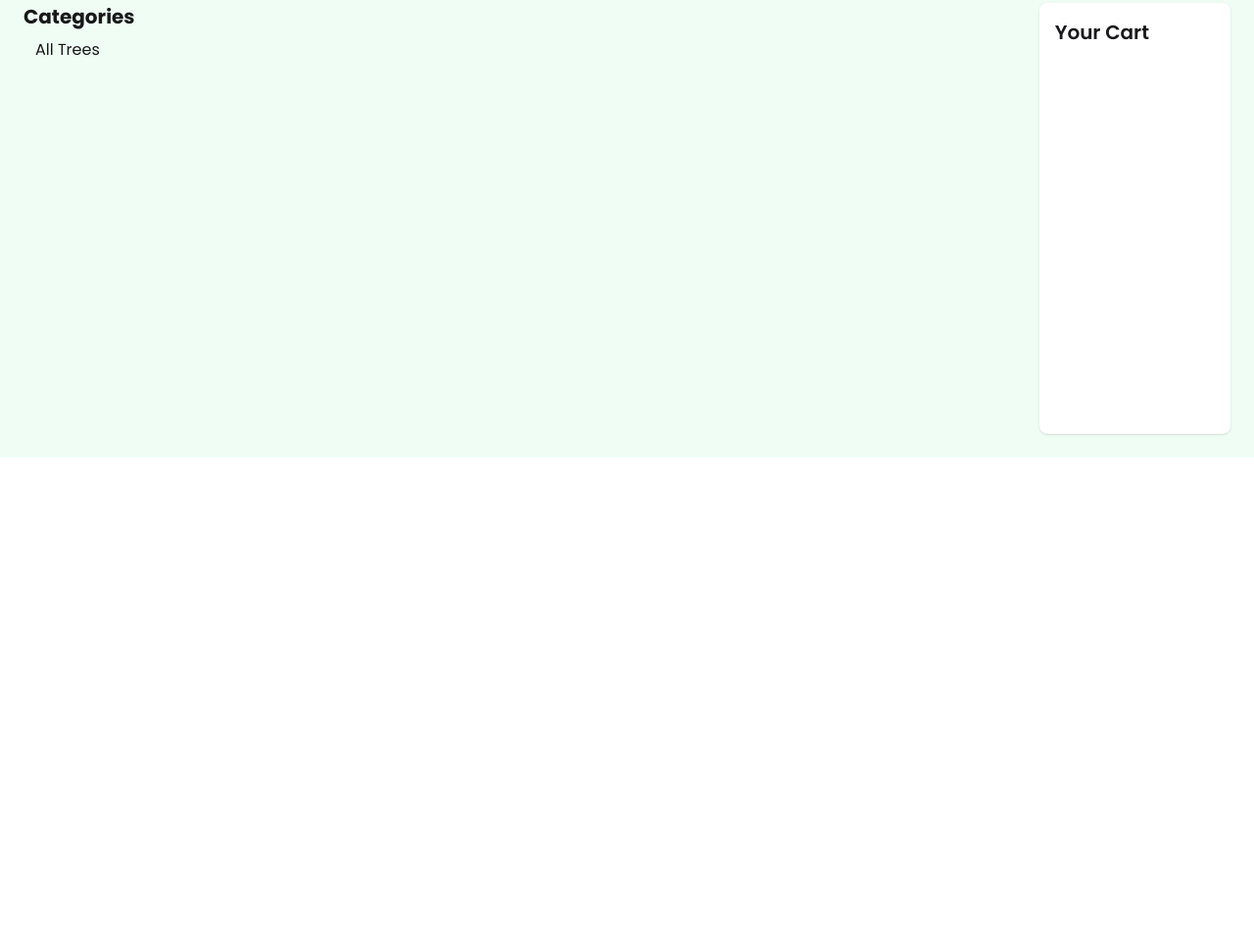
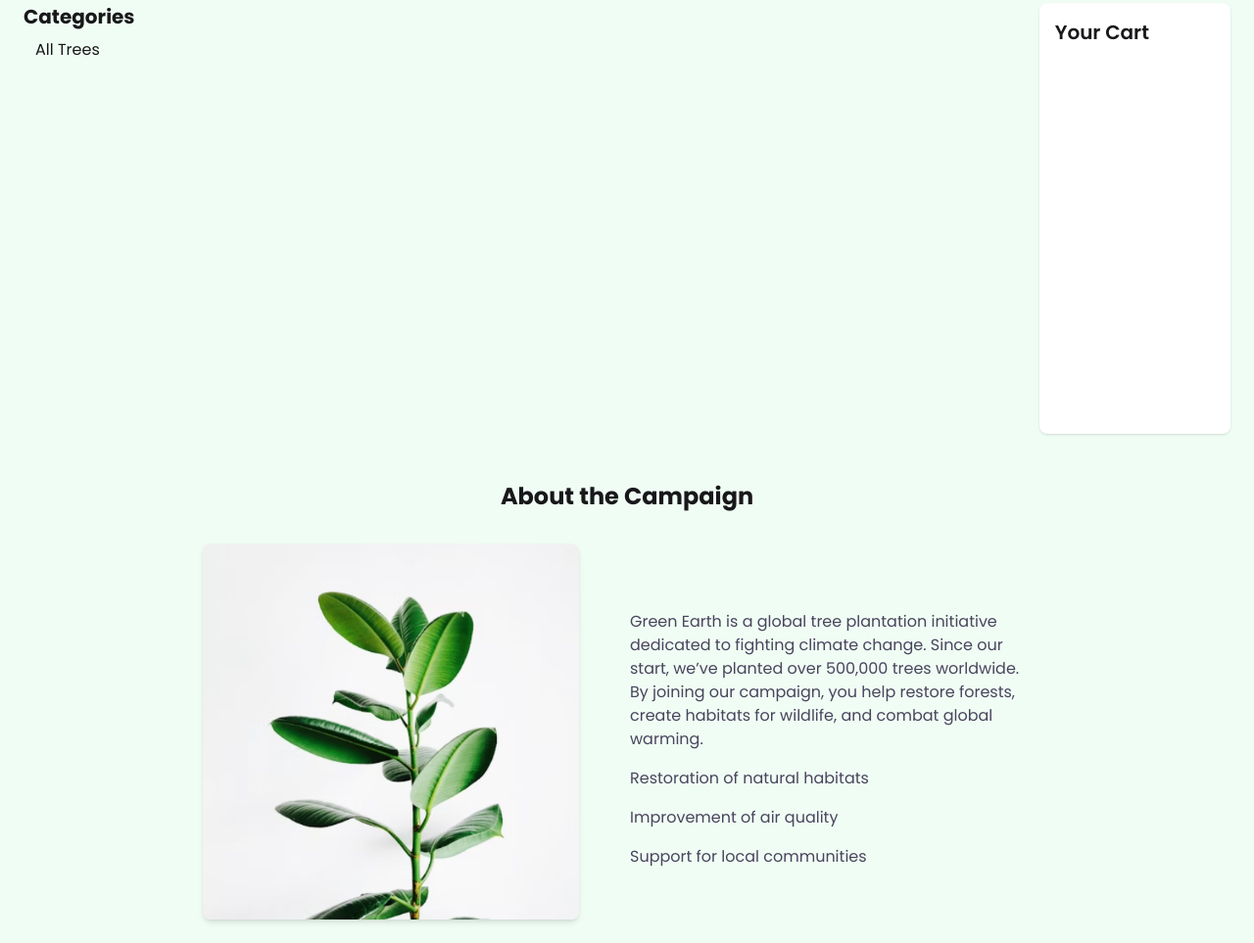
Before and after one commit to MShakilislam/grrn-earth, a plain HTML site: page index.html in a window 1280 px wide. Shown: the part 306-1269 px from the top of the page at 98% size. Before the commit the page ends 817 px from the top, so only its background shows below. Drawn offline with nearby package versions, Linux system fonts and the light colour scheme; no server answers.

Commit message:
about section area

```diff
--- a/index.html
+++ b/index.html
@@ -90,7 +90,8 @@
         <!-- Categories / Sidebar -->
         <div class="left-side md:col-span-2 h-auto md:h-[440px]">
             <h2 class="font-bold text-xl">Categories</h2>
-            <button class="hover:bg-green-600 hover:text-white w-full py-2 px-3 cursor-pointer rounded-sm text-left">All Trees</button>
+            <button class="hover:bg-green-600 hover:text-white w-full py-2 px-3 cursor-pointer rounded-sm text-left">All
+                Trees</button>
             <div class="left-side md:col-span-2 h-auto md:h-[440px]" id="level-container">
 
             </div>
@@ -119,6 +120,27 @@
             </div>
         </div>
     </dialog>
+    <!-- about section strat hear  -->
+    <section class="max-w-[866px] mx-auto py-6">
+        <h1 class="font-bold text-2xl text-center pb-8">About the Campaign</h1>
+        <div class="flex flex-1 justify-center items-center gap-9 flex-col md:flex-row">
+            <div class="left-div">
+                <img src="images/about.png" alt="images about section" class="rounded-lg shadow-md w-80 md:w-96">
+            </div>
+            <div class="right-div flex-1 px-4">
+                <p class="text-[16px] py-4 text-[#49455D]">Green Earth is a global tree plantation initiative dedicated to fighting climate change. Since our
+                    start, we’ve planted over 500,000 trees worldwide. By joining our campaign, you help restore
+                    forests, create habitats for wildlife, and combat global warming.</p>
+                <ul>
+                    <li class="text-[16px] text-[#49455D]">Restoration of natural habitats</li>
+                    <li class=" text-[16px] text-[#49455D] py-4">Improvement of air quality</li>
+                    <li class="text-[16px] text-[#49455D]">Support for local communities</li>
+                </ul>
+            </div>
+        </div>
+    </section>
+
+
 
 
     <script src="./js/tree.js"></script>
```
Lines whose indentation alone changed are shown as unchanged.
